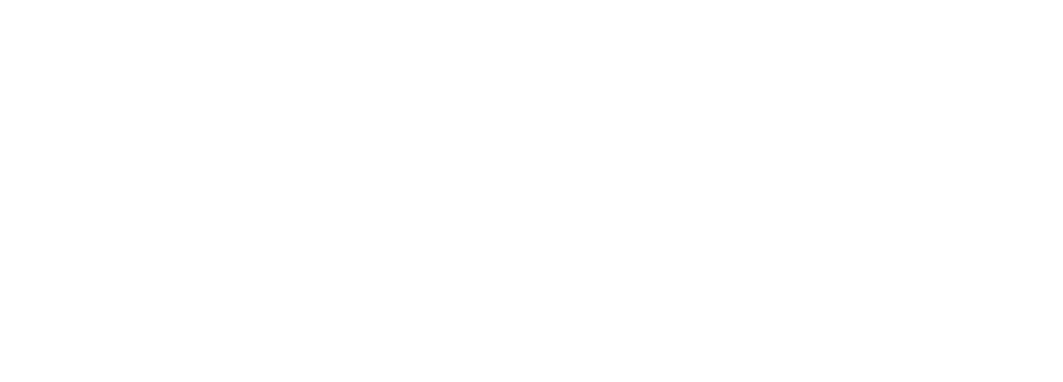
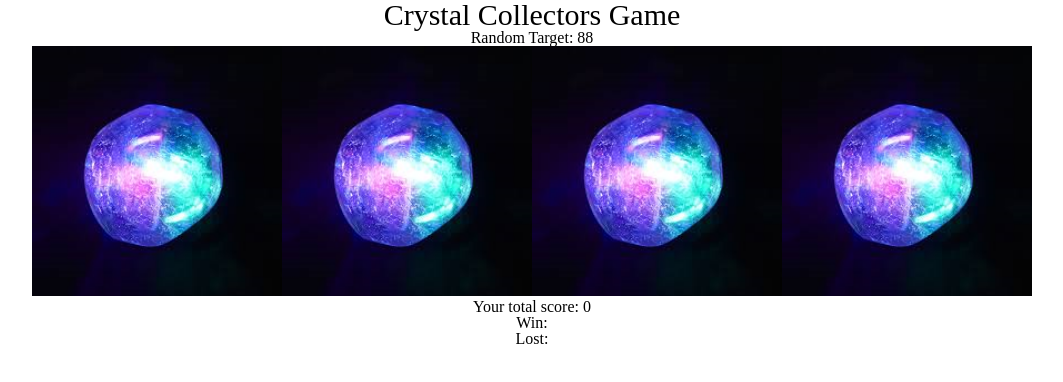
Before and after one commit to irfanp90/CrystalCollector, a plain HTML site: page index.html in a window 1280 px wide. Shown: the whole page, without its empty margins (108-1171 px from the left). Drawn offline with nearby package versions, Linux system fonts and the light colour scheme.

Commit message:
html and css

```diff
--- a/assests/css/style.css
+++ b/assests/css/style.css
@@ -0,0 +1,13 @@
+h1 {
+  font-size: 30px;
+}
+
+body {
+  text-align: center;
+}
+
+.crystal-image {
+  width: 250px;
+  height: 250px;
+  text-align: center;
+}
--- a/assests/javascript/game.js
+++ b/assests/javascript/game.js
@@ -0,0 +1,52 @@
+var randomTarget;
+var wins = 0;
+var lost = 0;
+var counter = 0;
+
+function resetGame() {
+  counter = 0;
+  //creating a random user target
+  randomTarget = Math.floor(Math.random() * 101) + 19;
+  // console.log(randomTarget);
+  $(".target").text(" Random Target: " + randomTarget);
+  $("#user").html(" Your total score: " + counter);
+
+  //creating a random input for crystals
+  $("#crystals").empty();
+  for (var i = 0; i < 4; i++) {
+    var randomInput = Math.floor(Math.random() * 11) + 1;
+    console.log(randomInput);
+    var imageCrystal = $("<img>");
+    imageCrystal.addClass("crystal-image");
+    imageCrystal.attr("src", "./assests/images/crystalimg.png");
+    imageCrystal.attr("data-crystalvalue", randomInput);
+    $("#crystals").append(imageCrystal);
+  }
+}
+
+resetGame();
+
+//click a crystal to generate the value and the value to the counter
+$(document).on("click", ".crystal-image", function() {
+  var crystalValue = $(this).attr("data-crystalvalue");
+  crystalValue = parseInt(crystalValue);
+
+  // console.log(crystalValue);
+  counter += crystalValue;
+  $("#user").html(" Your total score: " + counter);
+  // console.log(counter);
+
+  // if statment to make a condition regarding counter and random target
+  if (counter === randomTarget) {
+    wins++;
+    console.log(wins);
+    $("#win").html(" Win: " + wins);
+    resetGame();
+  } else if (counter >= randomTarget) {
+    lost++;
+    console.log(lost);
+    $("#lost").html("Lost:" + lost);
+
+    resetGame();
+  }
+});
--- a/index.html
+++ b/index.html
@@ -9,5 +9,17 @@
     <link rel="stylesheet" href="assests/css/style.css" />
     <title>Document</title>
   </head>
-  <body></body>
+  <body>
+    <h1>Crystal Collectors Game</h1>
+
+    <p class="target"></p>
+
+   <p> <div id="crystals"></div> </p>
+
+    <p> <div id="user">Your total score:</div></p>
+    <p> <div id="win">Win:</div></p>
+    <p> <div id="lost">Lost:</div></p>
+    <p> <div id="loser"></div></p>
+    <script src="assests/javascript/game.js"></script>
+  </body>
 </html>
```
Also changed, not shown: assests/images/crystalimg.png (added).
